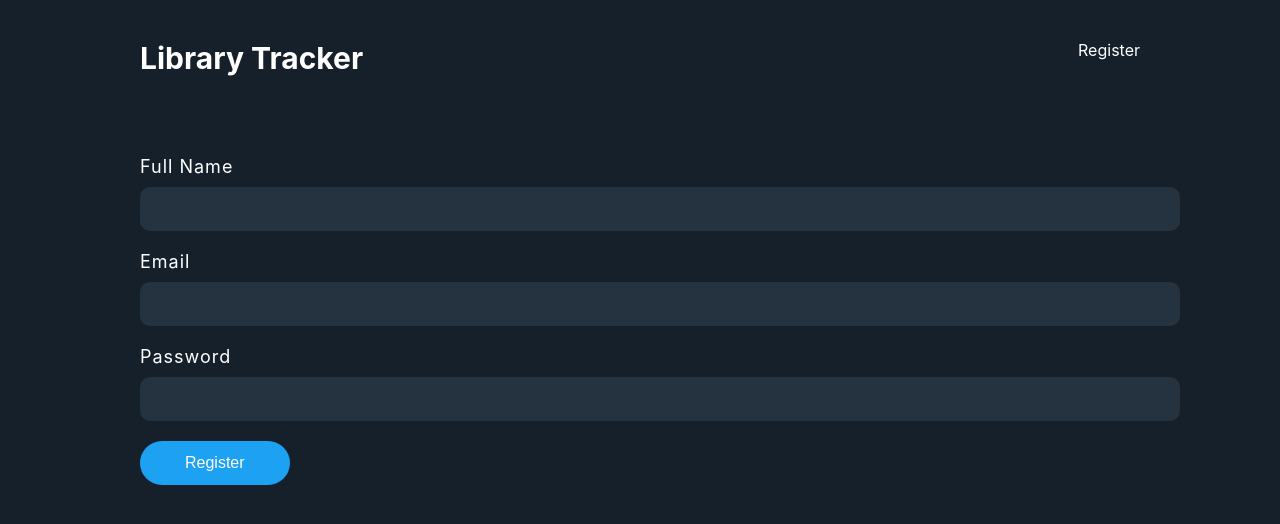
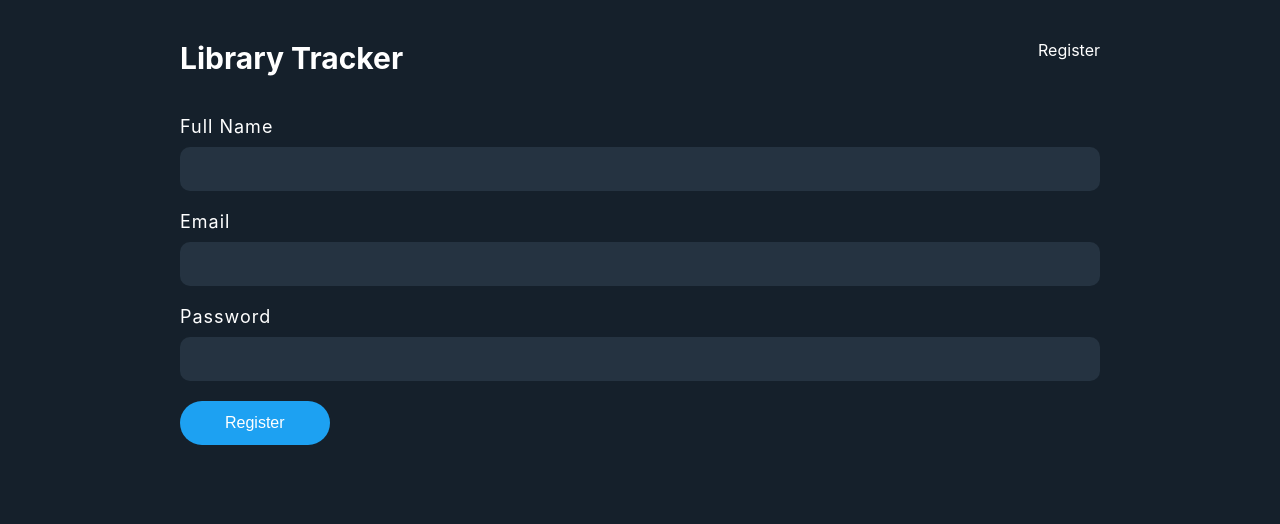
Before and after one commit to brucebrophy/library-tracker, a React (Create React App) app in the folder app/: page /register in a window 1280 px wide. Shown: the top 524 px of the page. Built offline with nearby package versions, Linux system fonts and the light colour scheme.

Commit message:
Adds BookForm

```diff
--- /dev/null
+++ b/app/src/components/BookForm.js
@@ -0,0 +1,32 @@
+import { useForm } from "react-hook-form";
+import styled from 'styled-components';
+import FormGroup from '../styles/FormGroup';
+import { DefaultButton } from '../styles/Buttons';
+
+const StyledForm = styled.form`
+  margin-bottom: 4rem;
+`;
+
+const BookForm = () => {
+  const { register, handleSubmit, errors } = useForm();
+
+  const onSubmit = data => {
+    console.log(data);
+  }
+
+  return (
+    <>
+      <StyledForm onSubmit={handleSubmit(onSubmit)}>
+        <FormGroup>
+          <label htmlFor="title">Title
+            <input type="text" name="title" id="title" ref={register({ required: true })} />
+            {errors.title && <span>Title field is required</span>}
+          </label>
+        </FormGroup>
+        <DefaultButton type="submit">Add Book</DefaultButton>
+      </StyledForm>
+    </>
+  );
+};
+
+export default BookForm;
--- a/app/src/components/Header.js
+++ b/app/src/components/Header.js
@@ -8,6 +8,7 @@ import { DefaultButton } from '../styles/Buttons';
 const StyledHeader = styled.header`
   display: flex;
   justify-content: space-between;
+  padding: 4rem 0;
 
   .logo {
     text-decoration: none;
--- a/app/src/index.css
+++ b/app/src/index.css
@@ -1,5 +1,11 @@
 html {
 	font-size: 10px;
+	box-sizing: border-box;
+}
+*,
+*:before,
+*:after {
+	box-sizing: inherit;
 }
 
 body {
--- a/app/src/pages/Books.js
+++ b/app/src/pages/Books.js
@@ -1,8 +1,19 @@
+import styled from 'styled-components';
+import Container from '../styles/Container';
+import BookForm from '../components/BookForm';
+
+const PageHeader = styled.h1`
+  font-size: 3rem;
+  color: white;
+`;
+
 const Books = () => {
   return (
-    <div>
-      <h1>Books</h1>
-    </div>
+    <Container>
+      <PageHeader>Create Book</PageHeader>
+      <BookForm />
+      <PageHeader>Books</PageHeader>
+    </Container>
   );
 };
 
--- a/app/src/styles/Container.js
+++ b/app/src/styles/Container.js
@@ -4,7 +4,7 @@ import styled from 'styled-components';
 const Container = styled.section`
   margin: 0 auto;
   max-width: 1000px;
-  padding: 4rem;
+  padding: 0 4rem;
 `;
 
 export default Container;
```
